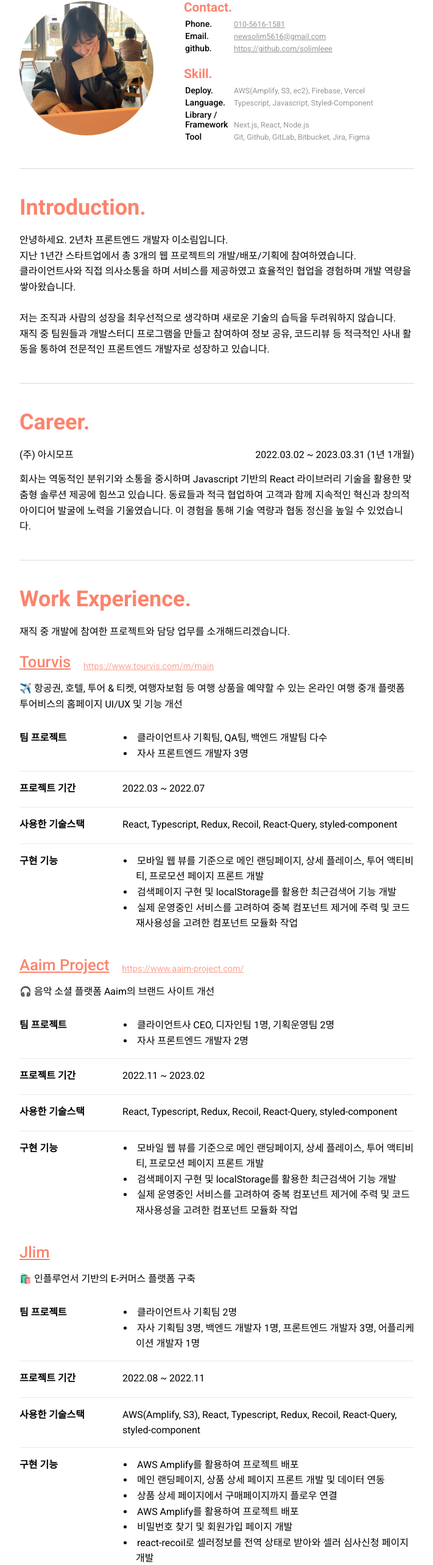
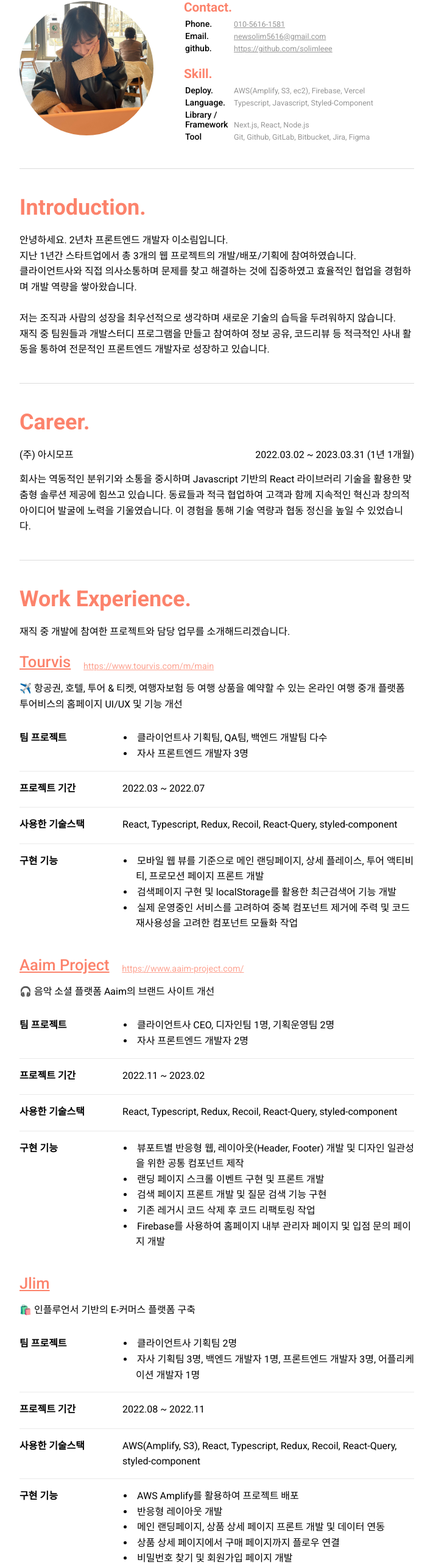
Before and after one commit to solimleee/solim_portfolio, a Next.js app: page / in a window 1280 px wide. Shown: the part 192-2758 px from the top of the page at 61% size, without its empty margins (284-995 px from the left). Built offline with nearby package versions, Linux system fonts and the light colour scheme.

Commit message:
footer edit

```diff
--- a/app/aaim/page.tsx
+++ b/app/aaim/page.tsx
@@ -115,7 +115,7 @@ function page() {
           </div>
         </div>
       </GridComponent>
-      <GridComponent title="🌳 성장 경험">dlrjgkdslf</GridComponent>
+      {/* <GridComponent title="🌳 성장 경험">dlrjgkdslf</GridComponent> */}
     </DetailMainContainer>
   );
 }
--- a/app/layout.tsx
+++ b/app/layout.tsx
@@ -40,8 +40,9 @@ export default function RootLayout({
         <Body>
           <Header />
           {children}
-        </Body>{' '}
-        <Footer />
+          <Footer />
+        </Body>
+        {/* <Footer /> */}
       </StyledComponentsRegistry>
     </html>
   );
--- a/app/tourvis/page.tsx
+++ b/app/tourvis/page.tsx
@@ -115,7 +115,7 @@ function page() {
           />
         </div>
       </GridComponent>
-      <GridComponent title="🌳 성장 경험">dlrjgkdslf</GridComponent>
+      {/* <GridComponent title="🌳 성장 경험">dlrjgkdslf</GridComponent> */}
     </DetailMainContainer>
   );
 }
--- a/component/Experience.tsx
+++ b/component/Experience.tsx
@@ -37,9 +37,11 @@ function Experience() {
         ]}
         stack="React, Typescript, Redux, Recoil, React-Query, styled-component"
         feature={[
-          '모바일 웹 뷰를 기준으로 메인 랜딩페이지, 상세 플레이스, 투어 액티비티, 프로모션 페이지 프론트 개발',
-          '검색페이지 구현 및 localStorage를 활용한 최근검색어 기능 개발',
-          '실제 운영중인 서비스를 고려하여 중복 컴포넌트 제거에 주력 및 코드 재사용성을 고려한 컴포넌트 모듈화 작업',
+          '뷰포트별 반응형 웹, 레이아웃(Header, Footer) 개발 및 디자인 일관성을 위한 공통 컴포넌트 제작',
+          '랜딩 페이지 스크롤 이벤트 구현 및 프론트 개발',
+          '검색 페이지 프론트 개발 및 질문 검색 기능 구현',
+          '기존 레거시 코드 삭제 후 코드 리팩토링 작업',
+          'Firebase를 사용하여 홈페이지 내부 관리자 페이지 및 입점 문의 페이지 개발',
         ]}
       />
       <ExpSection
@@ -54,9 +56,9 @@ function Experience() {
         stack="AWS(Amplify, S3), React, Typescript, Redux, Recoil, React-Query, styled-component"
         feature={[
           'AWS Amplify를 활용하여 프로젝트 배포',
-          ' 메인 랜딩페이지, 상품 상세 페이지 프론트 개발 및 데이터 연동 ',
-          '상품 상세 페이지에서 구매페이지까지 플로우 연결 ',
-          'AWS Amplify를 활용하여 프로젝트 배포',
+          '반응형 레이아웃 개발',
+          '메인 랜딩페이지, 상품 상세 페이지 프론트 개발 및 데이터 연동 ',
+          '상품 상세 페이지에서 구매 페이지까지 플로우 연결 ',
           '비밀번호 찾기 및 회원가입 페이지 개발',
           'react-recoil로 셀러정보를 전역 상태로 받아와 셀러 심사신청 페이지 개발',
           '마이페이지(셀러) 정보 수정 페이지 개발',
--- a/component/Intro.tsx
+++ b/component/Intro.tsx
@@ -10,8 +10,8 @@ function Intro() {
         지난 1년간 스타트업에서 총 3개의 웹 프로젝트의 개발/배포/기획에
         참여하였습니다.
         <br />
-        클라이언트사와 직접 의사소통을 하며 서비스를 제공하였고 효율적인 협업을
-        경험하며 개발 역량을 쌓아왔습니다.
+        클라이언트사와 직접 의사소통하며 문제를 찾고 해결하는 것에 집중하였고
+        효율적인 협업을 경험하며 개발 역량을 쌓아왔습니다.
         <br />
         <br />
         저는 조직과 사람의 성장을 최우선적으로 생각하며 새로운 기술의 습득을
--- a/component/common/Footer.tsx
+++ b/component/common/Footer.tsx
@@ -5,7 +5,6 @@ function Footer() {
   return (
     <MainContainer>
       <div className="wrap">
-        <p>thank you for reading my post : )</p>
         <p>
           본 페이지는 상업적 목적이 아닌 비영리적 개인 포트폴리오용으로 만들어진
           사이트입니다. solim lee ⓒ 2023
@@ -16,22 +15,17 @@ function Footer() {
 }
 
 const MainContainer = styled.div`
-  height: 100px;
+  position: absolute;
+  z-index: 0;
+  left: 0;
   width: 100vw;
-  margin-top: 40px;
-  padding: 20px;
-  background-color: #fef9f8;
-  color: ${theme.color.accent};
+  margin-top: 20px;
+  padding: 15px 30px;
+  color: ${theme.color.base};
 
-  .wrap {
-    display: flex;
-    flex-direction: column;
-    justify-content: space-between;
-    height: 100%;
-  }
   p {
     margin-right: 5px;
-    font-size: 0.75rem;
+    font-size: 0.7rem;
     font-style: italic;
   }
 `;
--- a/component/common/Header.tsx
+++ b/component/common/Header.tsx
@@ -138,9 +138,11 @@ const ModalContainer = styled.div`
   top: 0;
   width: 100vw;
   height: 100vh;
+
   .be_modal {
     width: 20%;
     background-color: rgba(102, 102, 102, 0.5);
+
     @media (min-width: 1024px) {
       width: 70%;
     }
```
Also changed, not shown: app/jlim/page.tsx (+1 -9 lines), app/withpuppy/page.tsx (+8 -4 lines), public/withpuppy/codestate_evaluation.jpg (renamed from public/common/codestate_evaluation.jpg).
